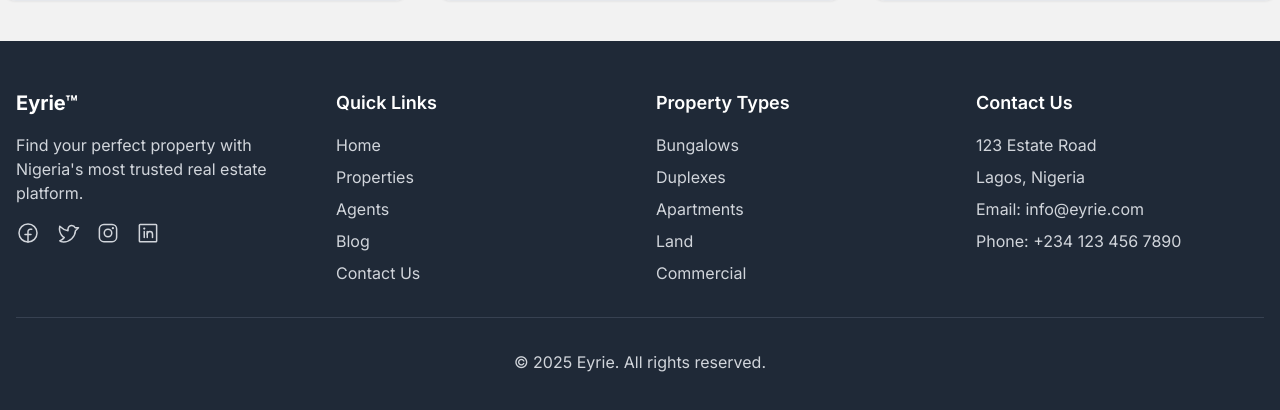
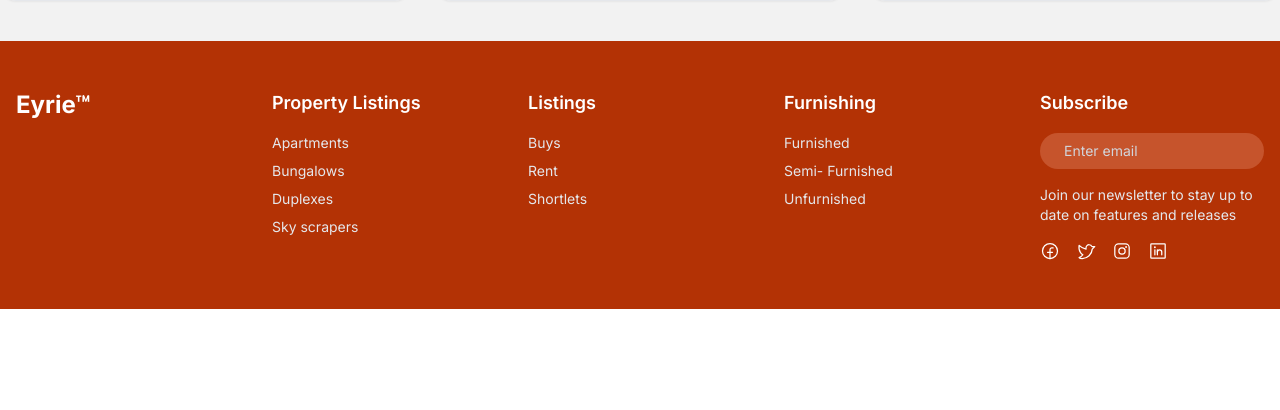
Before and after one commit to D-Unique/Eyrie, a Next.js app in the folder Eyrie-web/: page / in a window 1280 px wide. Shown: the part 1308-1718 px from the top of the page. After the commit the page ends 1617 px from the top, so only its background shows below. Built offline with nearby package versions, Linux system fonts and the light colour scheme.

Commit message:
fix: corrected the footer design

```diff
--- a/Eyrie-web/src/components/Footer.tsx
+++ b/Eyrie-web/src/components/Footer.tsx
@@ -1,89 +1,86 @@
-'use client';
-import React from 'react';
-import Link from 'next/link';
-import { FacebookLogo, TwitterLogo, InstagramLogo, LinkedinLogo } from 'phosphor-react';
+"use client";
+import React from "react";
+import {
+  FacebookLogo,
+  TwitterLogo,
+  InstagramLogo,
+  LinkedinLogo,
+  PaperPlaneTilt,
+} from "phosphor-react";
 
 const Footer: React.FC = () => {
   return (
-    <footer className="bg-gray-800 text-white py-12">
+    <footer className="bg-[#B33205] text-white py-12">
       <div className="container mx-auto px-4">
-        <div className="grid grid-cols-1 md:grid-cols-2 lg:grid-cols-4 gap-8">
+        <div className="grid grid-cols-1 md:grid-cols-2 lg:grid-cols-5 gap-8">
+          {/* Logo Section */}
           <div>
-            <h3 className="text-xl font-bold mb-4">Eyrie™</h3>
-            <p className="text-gray-300 mb-4">
-              Find your perfect property with Nigeria's most trusted real estate platform.
+            <h3 className="text-2xl font-bold mb-4">Eyrie™</h3>
+          </div>
+
+          {/* Property Listings */}
+          <div>
+            <h4 className="text-lg font-semibold mb-4">Property Listings</h4>
+            <ul className="space-y-2 text-gray-200 text-sm">
+              <li>Apartments</li>
+              <li>Bungalows</li>
+              <li>Duplexes</li>
+              <li>Sky scrapers</li>
+            </ul>
+          </div>
+
+          {/* Listings */}
+          <div>
+            <h4 className="text-lg font-semibold mb-4">Listings</h4>
+            <ul className="space-y-2 text-gray-200 text-sm">
+              <li>Buys</li>
+              <li>Rent</li>
+              <li>Shortlets</li>
+            </ul>
+          </div>
+
+          {/* Furnishing */}
+          <div>
+            <h4 className="text-lg font-semibold mb-4">Furnishing</h4>
+            <ul className="space-y-2 text-gray-200 text-sm">
+              <li>Furnished</li>
+              <li>Semi- Furnished</li>
+              <li>Unfurnished</li>
+            </ul>
+          </div>
+
+          {/* Subscribe Section */}
+          <div>
+            <h4 className="text-lg font-semibold mb-4">Subscribe</h4>
+            <div className="flex items-center bg-[#C6542C] rounded-full p-2 mb-4">
+              <input
+                type="email"
+                placeholder="Enter email"
+                className="bg-transparent flex-1 px-4 text-sm text-white focus:outline-none placeholder:text-gray-300"
+              />
+              <button>
+                <PaperPlaneTilt size={20} className="text-white" />
+              </button>
+            </div>
+            <p className="text-gray-200 text-sm mb-4">
+              Join our newsletter to stay up to date on features and releases
             </p>
-            <div className="flex space-x-4">
-              <a href="#" className="text-gray-300 hover:text-white">
-                <FacebookLogo size={24} />
+
+            <div className="flex space-x-4 mt-4">
+              <a href="#" className="text-white hover:text-gray-300">
+                <FacebookLogo size={20} />
               </a>
-              <a href="#" className="text-gray-300 hover:text-white">
-                <TwitterLogo size={24} />
+              <a href="#" className="text-white hover:text-gray-300">
+                <TwitterLogo size={20} />
               </a>
-              <a href="#" className="text-gray-300 hover:text-white">
-                <InstagramLogo size={24} />
+              <a href="#" className="text-white hover:text-gray-300">
+                <InstagramLogo size={20} />
               </a>
-              <a href="#" className="text-gray-300 hover:text-white">
-                <LinkedinLogo size={24} />
+              <a href="#" className="text-white hover:text-gray-300">
+                <LinkedinLogo size={20} />
               </a>
             </div>
           </div>
-
-          <div>
-            <h3 className="text-lg font-semibold mb-4">Quick Links</h3>
-            <ul className="space-y-2">
-              <li>
-                <Link href="/" className="text-gray-300 hover:text-white">Home</Link>
-              </li>
-              <li>
-                <Link href="/properties" className="text-gray-300 hover:text-white">Properties</Link>
-              </li>
-              <li>
-                <Link href="/agents" className="text-gray-300 hover:text-white">Agents</Link>
-              </li>
-              <li>
-                <Link href="/blog" className="text-gray-300 hover:text-white">Blog</Link>
-              </li>
-              <li>
-                <Link href="/contact" className="text-gray-300 hover:text-white">Contact Us</Link>
-              </li>
-            </ul>
-          </div>
-
-          <div>
-            <h3 className="text-lg font-semibold mb-4">Property Types</h3>
-            <ul className="space-y-2">
-              <li>
-                <Link href="/properties/bungalows" className="text-gray-300 hover:text-white">Bungalows</Link>
-              </li>
-              <li>
-                <Link href="/properties/duplexes" className="text-gray-300 hover:text-white">Duplexes</Link>
-              </li>
-              <li>
-                <Link href="/properties/apartments" className="text-gray-300 hover:text-white">Apartments</Link>
-              </li>
-              <li>
-                <Link href="/properties/land" className="text-gray-300 hover:text-white">Land</Link>
-              </li>
-              <li>
-                <Link href="/properties/commercial" className="text-gray-300 hover:text-white">Commercial</Link>
-              </li>
-            </ul>
-          </div>
-
-          <div>
-            <h3 className="text-lg font-semibold mb-4">Contact Us</h3>
-            <address className="not-italic text-gray-300 space-y-2">
-              <p>123 Estate Road</p>
-              <p>Lagos, Nigeria</p>
-              <p>Email: info@eyrie.com</p>
-              <p>Phone: +234 123 456 7890</p>
-            </address>
-          </div>
-        </div>
-
-        <div className="border-t border-gray-700 mt-8 pt-8 text-center text-gray-300">
-          <p>&copy; {new Date().getFullYear()} Eyrie. All rights reserved.</p>
         </div>
       </div>
     </footer>
```
